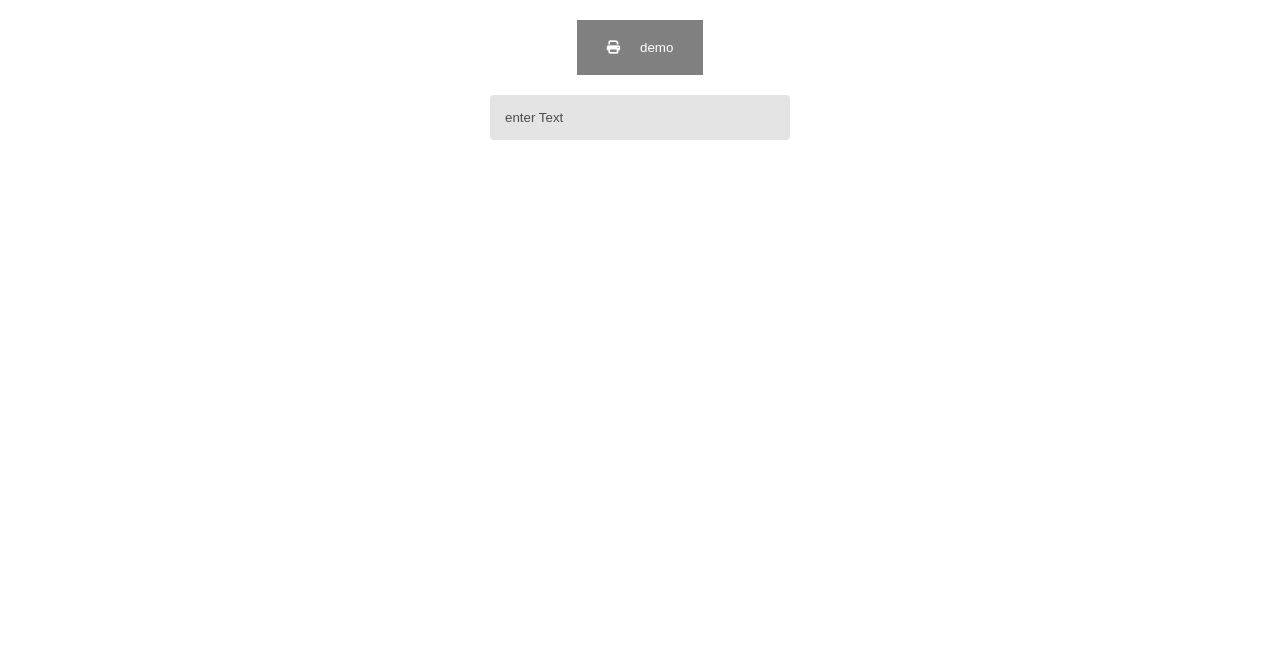
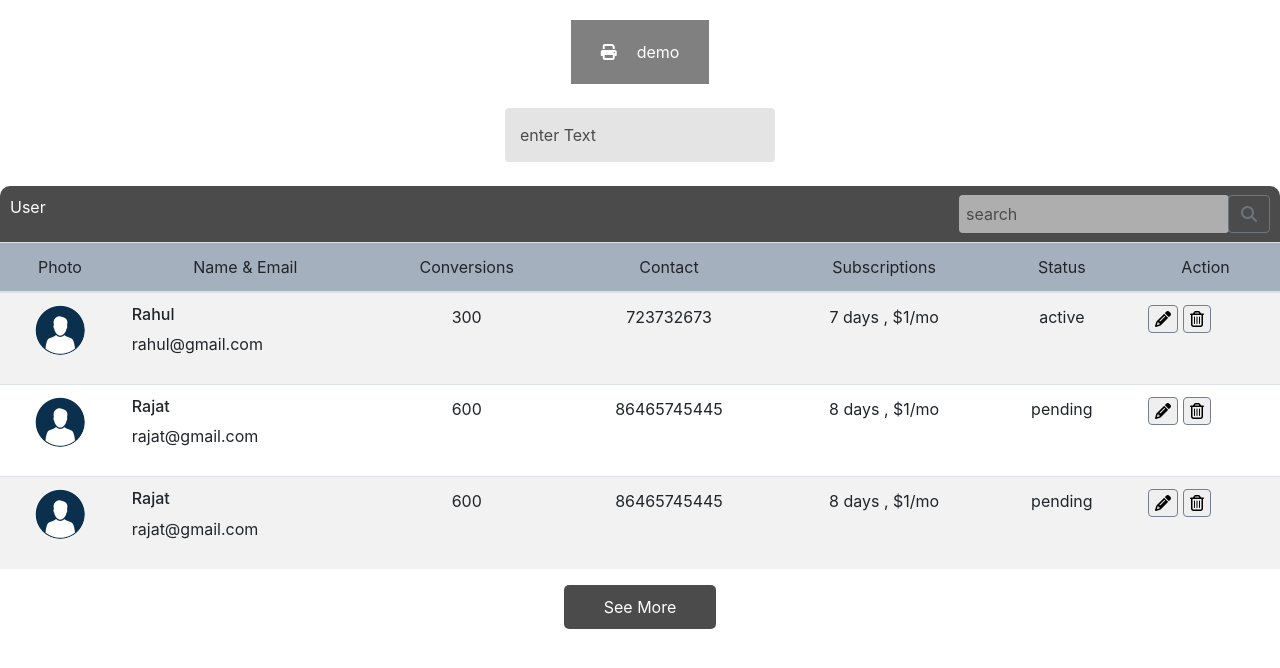
Before and after one commit to pranaysharma995/imorph-admin, a React (Create React App) app: page / in a window 1280 px wide. Shown: the top 668 px of the page. Built offline with nearby package versions, Linux system fonts and the light colour scheme.

Commit message:
custom table component added

```diff
--- a/public/index.html
+++ b/public/index.html
@@ -15,6 +15,7 @@
       user's mobile device or desktop. See https://developers.google.com/web/fundamentals/web-app-manifest/
     -->
     <link rel="manifest" href="%PUBLIC_URL%/manifest.json" />
+    <link rel="stylesheet" href="https://stackpath.bootstrapcdn.com/bootstrap/4.3.1/css/bootstrap.min.css" integrity="sha384-ggOyR0iXCbMQv3Xipma34MD+dH/1fQ784/j6cY/iJTQUOhcWr7x9JvoRxT2MZw1T" crossorigin="anonymous">
     <!--
       Notice the use of %PUBLIC_URL% in the tags above.
       It will be replaced with the URL of the `public` folder during the build.
@@ -40,5 +41,8 @@
       To create a production bundle, use `npm run build` or `yarn build`.
     -->
     <script src="https://use.fontawesome.com/f8029a62a3.js"></script>
+    <script src="https://code.jquery.com/jquery-3.3.1.slim.min.js" integrity="sha384-q8i/X+965DzO0rT7abK41JStQIAqVgRVzpbzo5smXKp4YfRvH+8abtTE1Pi6jizo" crossorigin="anonymous"></script>
+<script src="https://cdnjs.cloudflare.com/ajax/libs/popper.js/1.14.7/umd/popper.min.js" integrity="sha384-UO2eT0CpHqdSJQ6hJty5KVphtPhzWj9WO1clHTMGa3JDZwrnQq4sF86dIHNDz0W1" crossorigin="anonymous"></script>
+<script src="https://stackpath.bootstrapcdn.com/bootstrap/4.3.1/js/bootstrap.min.js" integrity="sha384-JjSmVgyd0p3pXB1rRibZUAYoIIy6OrQ6VrjIEaFf/nJGzIxFDsf4x0xIM+B07jRM" crossorigin="anonymous"></script>
   </body>
 </html>
--- a/src/App.js
+++ b/src/App.js
@@ -3,6 +3,8 @@ import './App.css';
 import './css/style.css'
 import CustomButton from './components/customButton'
 import CustomTextfield from './components/customTextfield'
+import CustomTable from './components/customTable'
+import profile from './assets/profile.png'
 
 const App=()=> {
 
@@ -11,13 +13,47 @@ const App=()=> {
   }
 
   const [text , setText] = useState('')
+  const tableHeaderText = ["Photo","Name & Email","Conversions","Contact","Subscriptions","Status","Action"];
+  const data = [
+    {
+      photo : profile,
+      name : 'Rahul',
+      email : 'rahul@gmail.com',
+      conversions : "300",
+      contact : "723732673",
+      subscriptions : "7 days , $1/mo",
+      status : "active"
+    },
+    {
+      photo : profile,
+      name : 'Rajat',
+      email : 'rajat@gmail.com',
+      conversions : "600",
+      contact : "86465745445",
+      subscriptions : "8 days , $1/mo",
+      status : "pending"
+    },
+    {
+      photo : profile,
+      name : 'Rajat',
+      email : 'rajat@gmail.com',
+      conversions : "600",
+      contact : "86465745445",
+      subscriptions : "8 days , $1/mo",
+      status : "pending"
+    },
+
+  ]
 
 
   return (
     <div className="App">
-      <CustomButton customButton__class="btn" handleClick={click} text="demo" icon={<i className="fa fa-print app__fa" aria-hidden="true"></i>}/>
+      <CustomButton customButton__class="btnn" handleClick={click} text="demo" icon={<i className="fa fa-print app__fa" aria-hidden="true"></i>} type="button"/>
       <br/>
       <CustomTextfield customTextfield__input="app__input" type="text" placeholder="enter Text" value={text} handleChange={e=> setText(e.target.value)}/>
+      <br/>
+        <CustomTable tableClass="table table-striped app__tableClass" table__header="app__tableHeader d-flex justify-content-between" tableHeaderText={tableHeaderText} data={data}/>
+
     </div>
   );
 }
--- a/src/components/customButton.js
+++ b/src/components/customButton.js
@@ -1,9 +1,9 @@
 import React from 'react'
 
-const CustomButton=({customButton__class , handleClick , icon , text}) =>{
+const CustomButton=({customButton__class , handleClick , icon , text , type}) =>{
     return (
         <div className="customButton">
-            <button className={customButton__class} onClick={handleClick}>
+            <button type={type} className={customButton__class} onClick={handleClick}>
                 {icon ? icon : null}
                 {text}</button>
         </div>
--- /dev/null
+++ b/src/components/customTable.js
@@ -0,0 +1,66 @@
+import React from 'react'
+import CustomButton from './customButton'
+import '../css/style.css'
+import CustomTextfield from './customTextfield'
+
+const CustomTable = ({tableClass , table__header, tableHeaderText , data})=> {
+    return (
+        <div>
+               <div className={table__header}>
+                          <div>
+                              User
+                          </div>
+                          <div className="d-flex">
+                                <CustomTextfield customTextfield__input="customTable__input" type="text" placeholder="search"/>
+                                <div className="input-group-append">
+                                    <CustomButton customButton__class="btn btn-outline-secondary" type="submit" icon={<i className="fa fa-search" aria-hidden="true"></i>}/>
+                                </div>
+                          </div>
+                </div>
+
+                <div style={{overflowX : 'auto'}}>
+                    <table className={tableClass}>
+
+                            <thead>
+                            <tr>
+                                {tableHeaderText.map( (text,i)=> (
+                                    <th key={i}>{text}</th>
+                                ))}
+                            </tr>
+                            </thead>
+                            <tbody>
+                                    {data.map( (info, i)=> (
+                                        <tr key={i}>
+
+                                        <td><img width="50rem" className= "rounded-circle" src={info.photo} alt="photo"/></td>
+                                        <td>
+                                            <div className="text-left">
+                                                <h6>{info.name}</h6>
+                                                <p>{info.email}</p>
+                                            </div>
+                                        </td>
+                                        <td>{info.conversions}</td>
+                                        <td>{info.contact}</td>
+                                        <td>{info.subscriptions}</td>
+                                        <td>{info.status}</td>
+                                        <td>
+                                            <div className="d-flex">
+                                            <CustomButton customButton__class="customTable__edit" icon={<i className="fa fa-pencil" aria-hidden="true"></i>}/>
+                                            <CustomButton customButton__class="customTable__delete" icon={<i className="fa fa-trash-o" aria-hidden="true"></i>}/>
+                                            </div>
+                                        </td>
+                                    </tr>
+                                    ))}
+
+                            </tbody>
+
+                        </table>
+                </div>
+                <div>
+                        <CustomButton customButton__class="customTable__footer" text="See More" />
+                </div>
+         </div>
+    )
+}
+
+export default CustomTable
--- a/src/css/style.css
+++ b/src/css/style.css
@@ -1,4 +1,4 @@
-.btn{
+.btnn{
     padding : 20px 30px;
     margin-top: 20px;
     border : none ;
@@ -7,7 +7,7 @@
     transition: 0.2s all;
   }
 
-  .btn:hover {
+  .btnn:hover {
     background-color : white;
     border : 1px solid gray;
     color : gray
@@ -37,3 +37,42 @@
   ::placeholder {
     color: #4C4B4B;
   }
+  .app__tableHeader{
+    background-color: #4C4B4B;
+    padding : 9px 10px;
+    border-radius: 10px 10px 0px 0px;
+    color : white;
+    width : 100%;
+
+  }
+
+  .app__tableClass thead tr th{
+    font-weight: normal;
+    background : #A4B0BD
+  }
+  .app__tableClass {
+    overflow-x: auto;
+  }
+
+  .customTable__edit,.customTable__delete{
+    border : 1px solid #777E8B;
+    outline : none;
+    border-radius: 4px;
+    margin-left: 5px;
+  }
+.customTable__input{
+  padding : 7px;
+  width : 270px;
+  border-radius: 4px;
+  border : none;
+  background: rgba(188, 188, 188, 0.884);
+  color : #4C4B4B;
+}
+
+.customTable__footer{
+  border : none;
+  padding : 10px 40px;
+  background-color: #4C4B4B;
+  color : white;
+  border-radius: 5px;
+}
```
Also changed, not shown: src/assets/profile.png (added).
